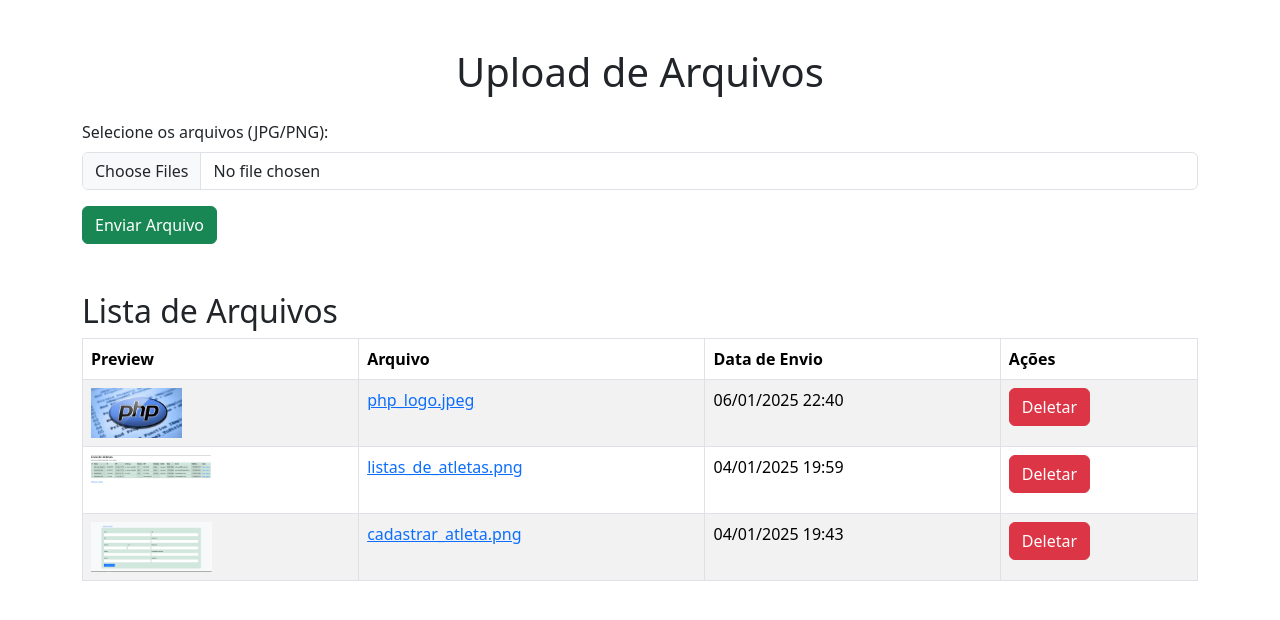
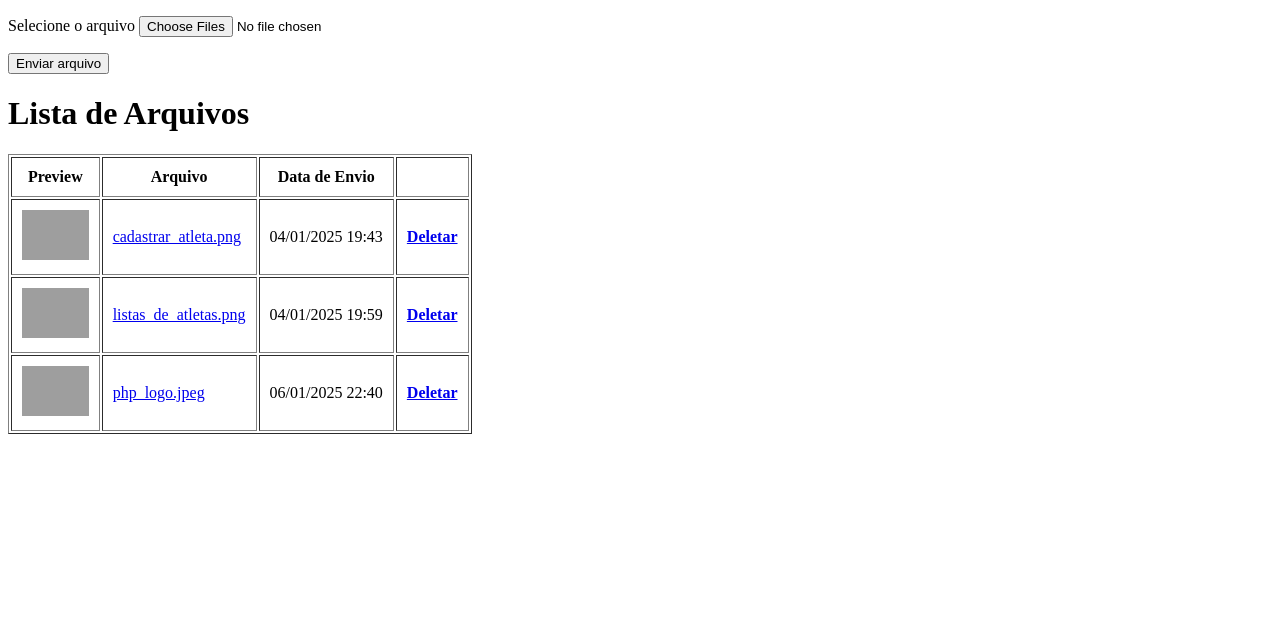
Before and after one commit to JulioAbreuCanalDev33/projeto_jandira, a PHP site: page / in a window 1280 px wide. Shown: the top 620 px of the page. Run offline with PHP 8.4, Linux system fonts and the light colour scheme; data comes from the database, SQL or seed files in the repository; grey boxes are pictures that could not be loaded.

Commit message:
ajustes no index.php do projeto upload.

```diff
--- a/upload/index.php
+++ b/upload/index.php
@@ -1,125 +1,118 @@
 <?php
+ini_set('display_errors', 1);
+ini_set('display_startup_errors', 1);
+error_reporting(E_ALL);
+
 include("conexao.php");
 
-// Função para excluir arquivos
-if (isset($_GET['deletar'])) {
+if(isset($_GET['deletar'])) {
     $id = intval($_GET['deletar']);
     $sql_query = $mysqli->query("SELECT * FROM arquivos WHERE id = '$id'") or die($mysqli->error);
     $arquivo = $sql_query->fetch_assoc();
 
-    if ($arquivo && unlink($arquivo['path'])) {
-        $deu_certo = $mysqli->query("DELETE FROM arquivos WHERE id = '$id'") or die($mysqli->error);
-        if ($deu_certo) {
-            echo "<p>Arquivo excluído com sucesso!</p>";
-            // Redirecionamento para evitar reenvio do formulário
-            header("Location: index.php");
-            exit();
+    if (!$arquivo) {
+        die("Arquivo não encontrado no banco de dados.");
+    }
+
+    if (!empty($arquivo['path']) && file_exists($arquivo['path'])) {
+        if (is_writable($arquivo['path'])) {
+            if (unlink($arquivo['path'])) {
+                $deu_certo = $mysqli->query("DELETE FROM arquivos WHERE id = '$id'") or die($mysqli->error);
+                echo "<p>Arquivo excluído com sucesso!</p>";
+            } else {
+                die("Erro ao tentar deletar o arquivo: " . $arquivo['path']);
+            }
+        } else {
+            die("Permissões insuficientes para excluir o arquivo: " . $arquivo['path']);
         }
     } else {
-        echo "<p>Falha ao excluir o arquivo.</p>";
+        die("O arquivo não existe no caminho especificado.");
     }
 }
 
-// Função para enviar arquivos
 function enviarArquivo($error, $size, $name, $tmp_name) {
-    global $mysqli;
+    include("conexao.php");
 
-    if ($error !== UPLOAD_ERR_OK) {
-        die("Falha ao enviar o arquivo. Erro: " . $error);
-    }
+    if($error)
+        die("Falha ao enviar arquivo");
 
-    if ($size > 2097152) {
-        die("Arquivo muito grande! Tamanho máximo permitido: 2MB.");
-    }
+    if($size > 2097152)
+        die("Arquivo muito grande!! Max: 2MB");
 
     $pasta = "arquivos/";
-    $nomeDoArquivo = basename($name);
+    $nomeDoArquivo = $name;
     $novoNomeDoArquivo = uniqid();
     $extensao = strtolower(pathinfo($nomeDoArquivo, PATHINFO_EXTENSION));
 
-    // Verifica a extensão do arquivo
-    if (!in_array($extensao, ['jpg', 'png', 'jpeg'])) {
-        die("Formato de arquivo não permitido. Use apenas JPG ou PNG.");
-    }
+    if($extensao != "jpg" && $extensao != 'png')
+        die("Tipo de arquivo não aceito");
 
     $path = $pasta . $novoNomeDoArquivo . "." . $extensao;
-    if (move_uploaded_file($tmp_name, $path)) {
-        // Corrigido o formato da query SQL
-        $stmt = $mysqli->prepare("INSERT INTO arquivos (nome, path) VALUES (?, ?)");
-        $stmt->bind_param("ss", $nomeDoArquivo, $path);
-        $stmt->execute();
+    $deu_certo = move_uploaded_file($tmp_name, $path);
+    if ($deu_certo) {
+        $mysqli->query("INSERT INTO arquivos (nome, path) VALUES('$nomeDoArquivo', '$path')") or die($mysqli->error);
         return true;
+    } else {
+        die("Erro ao mover o arquivo para: " . $path);
     }
-    return false;
 }
 
-// Processamento de upload
-if (isset($_FILES['arquivos'])) {
+if(isset($_FILES['arquivos'])) {
     $arquivos = $_FILES['arquivos'];
     $tudo_certo = true;
-
-    foreach ($arquivos['name'] as $index => $arq) {
-        $deu_certo = enviarArquivo(
-            $arquivos['error'][$index],
-            $arquivos['size'][$index],
-            $arquivos['name'][$index],
-            $arquivos["tmp_name"][$index]
-        );
-
-        if (!$deu_certo) {
+    foreach($arquivos['name'] as $index => $arq) {
+        $deu_certo = enviarArquivo($arquivos['error'][$index], $arquivos['size'][$index], $arquivos['name'][$index], $arquivos["tmp_name"][$index]);
+        if(!$deu_certo) {
             $tudo_certo = false;
         }
     }
-
-
-    if ($tudo_certo) {
+    if($tudo_certo) {
         echo "<p>Todos os arquivos foram enviados com sucesso!</p>";
     } else {
         echo "<p>Falha ao enviar um ou mais arquivos!</p>";
     }
+
+    header("Location: index.php");
+    exit();
 }
 
-// Seleção dos arquivos existentes
-$sql_query = $mysqli->query("SELECT * FROM arquivos ORDER BY data_upload DESC") or die($mysqli->error);
+$sql_query = $mysqli->query("SELECT * FROM arquivos") or die($mysqli->error);
 ?>
-
 <!DOCTYPE html>
 <html lang="pt-br">
 <head>
     <meta charset="UTF-8">
     <meta name="viewport" content="width=device-width, initial-scale=1.0">
     <title>Upload de Arquivo</title>
-    <link rel="stylesheet" href="https://cdn.jsdelivr.net/npm/bootstrap@5.3.3/dist/css/bootstrap.min.css">
 </head>
-<body class="container mt-5">
-    <h1 class="text-center">Upload de Arquivos</h1>
-    <form method="POST" enctype="multipart/form-data" class="my-4">
-        <label for="arquivos" class="form-label">Selecione os arquivos (JPG/PNG):</label>
-        <input multiple name="arquivos[]" type="file" class="form-control mb-3" required>
-        <button name="upload" type="submit" class="btn btn-success">Enviar Arquivo</button>
+<body>
+    <form method="POST" enctype="multipart/form-data" action="">
+        <p><label for="">Selecione o arquivo</label>
+        <input multiple name="arquivos[]" type="file"></p>
+        <button name="upload" type="submit">Enviar arquivo</button>
     </form>
 
-    <h2 class="mt-5">Lista de Arquivos</h2>
-    <table class="table table-striped table-bordered">
+    <h1>Lista de Arquivos</h1>
+    <table border="1" cellpadding="10">
         <thead>
-            <tr>
-                <th>Preview</th>
-                <th>Arquivo</th>
-                <th>Data de Envio</th>
-                <th>Ações</th>
-            </tr>
+            <th>Preview</th>
+            <th>Arquivo</th>
+            <th>Data de Envio</th>
+            <th></th>
         </thead>
         <tbody>
-            <?php while ($arquivo = $sql_query->fetch_assoc()) : ?>
+            <?php
+            while($arquivo = $sql_query->fetch_assoc()) {
+            ?>
             <tr>
-                <td><img height="50" src="<?php echo htmlspecialchars($arquivo['path']); ?>" alt="Imagem"></td>
+                <td><img height="50" src="<?php echo htmlspecialchars($arquivo['path']); ?>" alt=""></td>
                 <td><a target="_blank" href="<?php echo htmlspecialchars($arquivo['path']); ?>"><?php echo htmlspecialchars($arquivo['nome']); ?></a></td>
                 <td><?php echo date("d/m/Y H:i", strtotime($arquivo['data_upload'])); ?></td>
-                <td>
-                    <a class="btn btn-danger" href="index.php?deletar=<?php echo $arquivo['id']; ?>" onclick="return confirm('Tem certeza que deseja excluir?')">Deletar</a>
-                </td>
+                <th><a href="index.php?deletar=<?php echo $arquivo['id']; ?>">Deletar</a></th>
             </tr>
-            <?php endwhile; ?>
+            <?php
+            }
+            ?>
         </tbody>
     </table>
 </body>
```
Also changed, not shown: upload/arquivos/677c861d81c40.jpeg (deleted), upload/arquivos/67878d740cdfd.png (added), upload/arquivos/67879045d3fce.png (renamed from upload/arquivos/6779bd64f098c.png), upload/arquivos/6787906040a4c.png (renamed from upload/arquivos/6779b9a048e04.png), upload/arquivos/6787906041390.png (added), upload/arquivos/678790604189c.png (added), upload/arquivos/6787906041d29.png (added), upload/arquivos/6787906042104.png (added).
